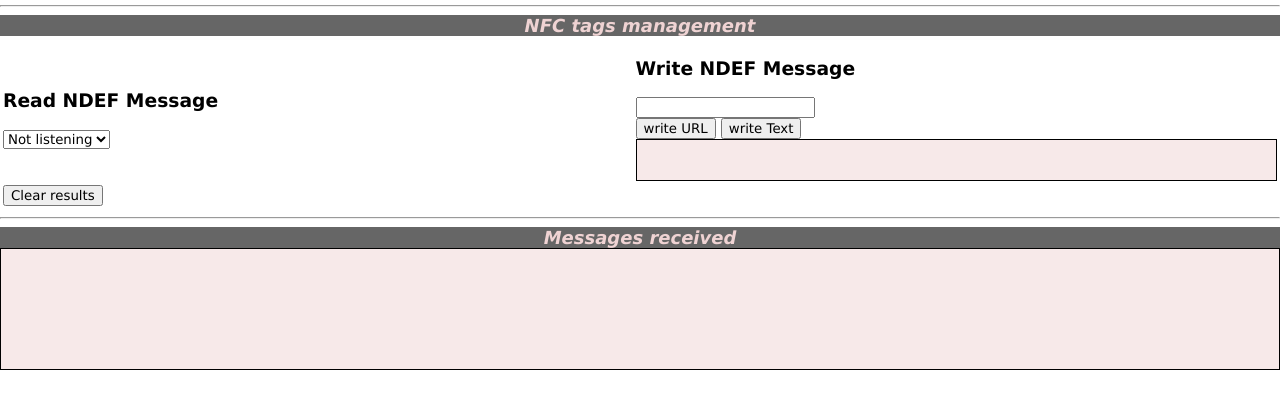
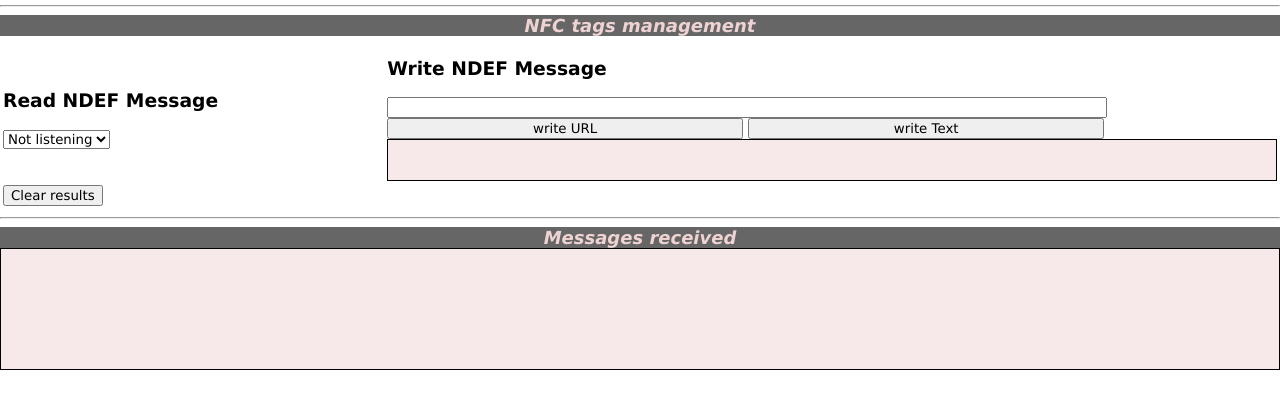
Before and after one commit to intel/cloud-neard, a plain HTML site: page index.html in a window 1280 px wide. Shown: the part 44-452 px from the top of the page. Drawn offline with Linux system fonts and the light colour scheme.

Commit message:
UI refresh

```diff
--- a/index.html
+++ b/index.html
@@ -27,16 +27,16 @@
 	</header>
 	<table style="width:100%">
 	<tr>
-		<td><h3>Read NDEF Message</h3>
+		<td style="width:30%"><h3>Read NDEF Message</h3>
 		<select id="tagListener" onchange="readNFCTag(this.selectedIndex)" >
 			<option selected="selected">Not listening</option>
 			<option>Listening</option>
 		</select>
 		</td>
-		<td><h3>Write NDEF Message</h3>
-		<input type="text" name="recordContent" id="recordContentText"/><br>
-		<input type="button" value="write URL" onClick="writeRecordURL(recordContent.value)"/>
-		<input type="button" value="write Text" onClick="writeRecordText(recordContent.value)"/><br>
+		<td style="width:70%"><h3>Write NDEF Message</h3>
+		<input type="text" style="width:80%" name="recordContent" id="recordContentText"/><br>
+		<input type="button" style="width:40%" value="write URL" onClick="writeRecordURL(recordContent.value)"/>
+		<input type="button" style="width:40%" value="write Text" onClick="writeRecordText(recordContent.value)"/><br>
 		<div id="writeLog" class="content" style="min-height:40px"></div>
 		</td>
 	</tr>
```
